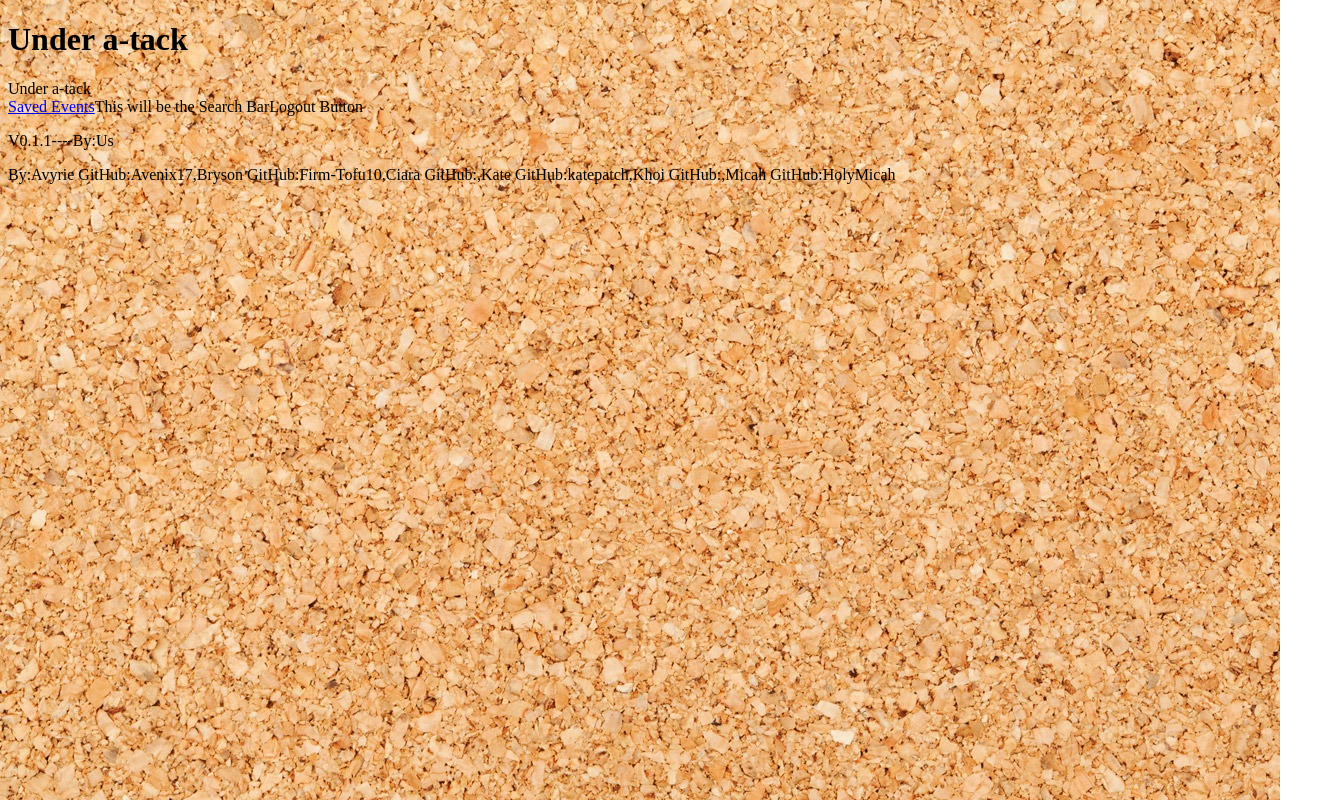
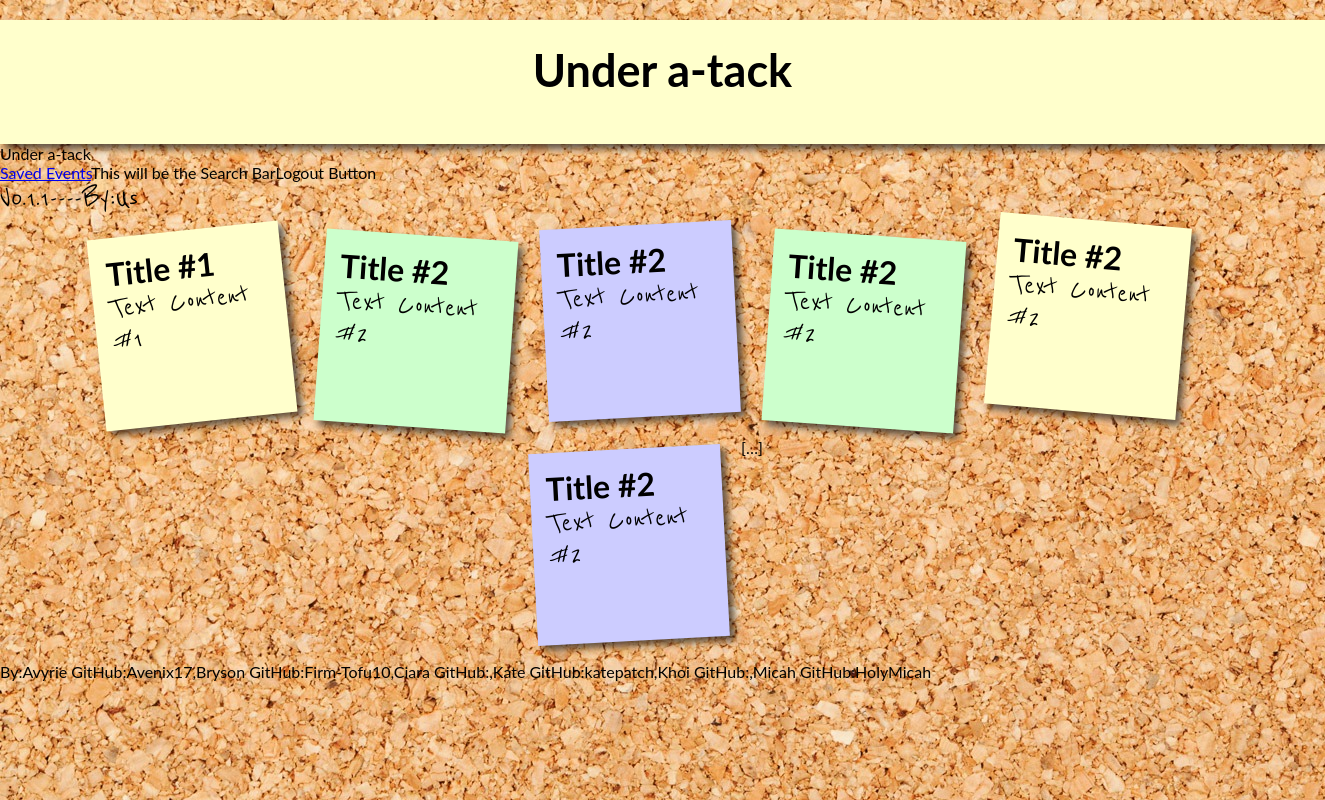
Before and after one commit to Avenix17/Project-3-NamePending, a React (Create React App) app: page / in a window 1280 px wide. Shown: the whole page, 1325 px wide, since content can reach past the window. Built offline with nearby package versions, Linux system fonts and the light colour scheme.

Commit message:
post its

```diff
--- a/public/index.html
+++ b/public/index.html
@@ -7,14 +7,58 @@
     <title>Under a-tack</title>
     <link rel="stylesheet" href="./style.css">
     <link rel="icon" href="./favicon.ico" type="image/x-icon">
+    <link href="https://fonts.googleapis.com/css2?family=Reenie+Beanie&display=swap" rel="stylesheet">
   </head>
 	<header>
 
 	</header>
   <body>
     <main>
-        <h1>Under a-tack</h1>
+        <div class="title">
+          <h1>Under a-tack</h1>
+        </div>
         <div id = "root"></div>
+
+        <ul>
+          <li>
+            <a href="#">
+              <h2>Title #1</h2>
+              <p>Text Content #1</p>
+            </a>
+          </li>
+          <li>
+            <a href="#">
+              <h2>Title #2</h2>
+              <p>Text Content #2</p>
+            </a>
+          </li>
+          <li>
+            <a href="#">
+              <h2>Title #2</h2>
+              <p>Text Content #2</p>
+            </a>
+          </li>
+          <li>
+            <a href="#">
+              <h2>Title #2</h2>
+              <p>Text Content #2</p>
+            </a>
+          </li>
+          <li>
+            <a href="#">
+              <h2>Title #2</h2>
+              <p>Text Content #2</p>
+            </a>
+          </li>
+          <li>
+            <a href="#">
+              <h2>Title #2</h2>
+              <p>Text Content #2</p>
+            </a>
+          </li>
+          […]
+        </ul>
+
     </main>
 	<script src="index.js"></script>
   </body>
--- a/public/style.css
+++ b/public/style.css
@@ -1,3 +1,85 @@
+
+
+.title{
+  text-align: center;
+  text-decoration:none;
+  font-size: 22.5px;
+  color:#000;
+  background:#ffc;
+  display:block;
+  height:3.5em;
+  width:100%;
+  padding:1em;
+  box-shadow: 5px 5px 7px rgba(33,33,33,.7);
+}
+
+
 body {
+    margin: 20px auto;
+    font-family: 'Lato';
     background-image: url('./corkboard.jpg')
-}
+  }
+
+  *{
+    margin:0;
+    padding:0;
+  }
+
+  h2 {
+    font-weight: bold;
+    font-size: 2rem;
+  }
+
+  p {
+    font-family: 'Reenie Beanie';
+    font-size: 2rem;
+  }
+
+  ul,li{
+    list-style:none;
+  }
+  ul{
+    display: flex;
+    flex-wrap: wrap;
+    justify-content: center;
+  }
+  ul li a{
+    text-decoration:none;
+    color:#000;
+    background:#ffc;
+    display:block;
+    height:10em;
+    width:10em;
+    padding:1em;
+    box-shadow: 5px 5px 7px rgba(33,33,33,.7);
+    transform: rotate(-6deg);
+    transition: transform .15s linear;
+  }
+  ul li{
+    margin:1em;
+  }
+
+  ul li:nth-child(even) a{
+    transform:rotate(4deg);
+    position:relative;
+    top:5px;
+    background:#cfc;
+  }
+  ul li:nth-child(3n) a{
+    transform:rotate(-3deg);
+    position:relative;
+    top:-5px;
+    background:#ccf;
+  }
+  ul li:nth-child(5n) a{
+    transform:rotate(5deg);
+    position:relative;
+    top:-10px;
+  }
+
+  ul li a:hover,ul li a:focus{
+    box-shadow:10px 10px 7px rgba(0,0,0,.7);
+    transform: scale(1.25);
+    position:relative;
+    z-index:5;
+  }
```
